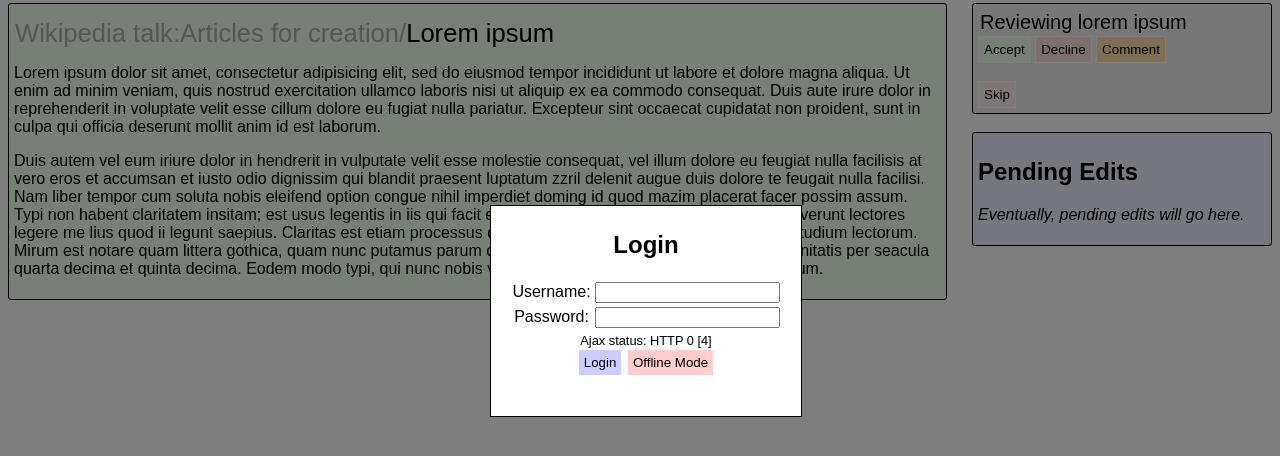
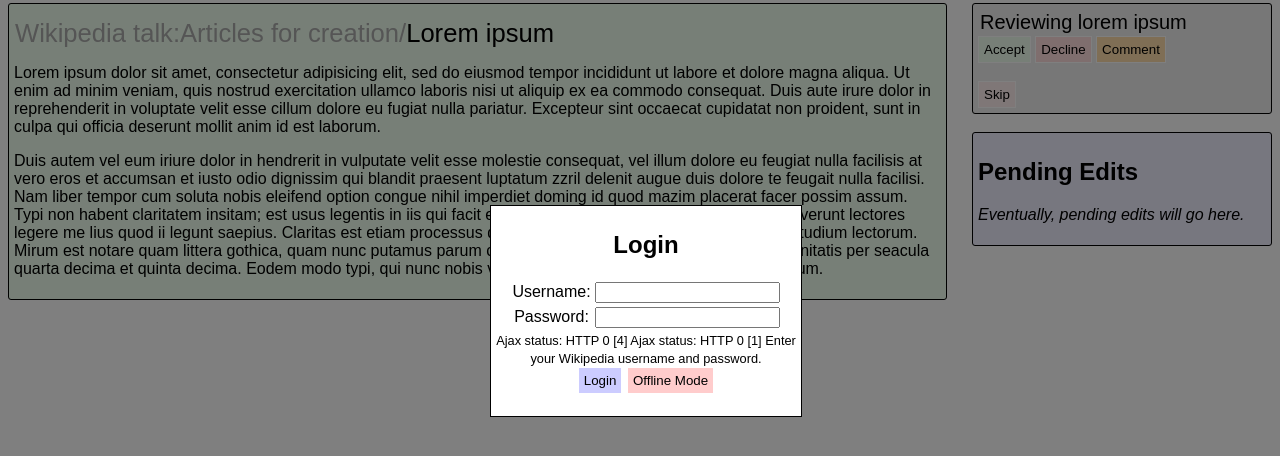
Before and after one commit to APerson241/APerson241.github.io, a plain HTML site: page index.html in a window 1280 px wide. Both pictures are taken after a click on the button "Login". Shown: the part 120-576 px from the top of the page. Drawn offline with nearby package versions, Linux system fonts and the light colour scheme; no server answers.

Commit message:
New status update system

```diff
--- a/index.html
+++ b/index.html
@@ -169,15 +169,16 @@
         }
 
         xhr.onreadystatechange = function() {
-          gebid("login_status").innerHTML = "Ajax status: HTTP " + xhr.status + " [" + xhr.readyState + "]";
+          gebid("login_status").innerHTML = "Ajax status: HTTP " + xhr.status + " [" + xhr.readyState + "]\n" + gebid("login_status").innerHTML;
           if(xhr.readyState == 4) {
             var loginElement = xhr.responseXML.getElementsByTagName("error");
-            gebid("login_status").innerHTML = "Wikipedia login status: " + loginElement.getAttribute("code");
+            gebid("login_status").innerHTML += "\nWikipedia login status: " + loginElement.getAttribute("code") + "\n" + gebid("login_status").innerHTML;
           }
         };
         gebid("offline_button").style.display = ""; // Show "offline" button
         xhr.open("GET", "//en.wikipedia.org/w/api.php", true);
         xhr.send("?action=login&lgname=" + gebid("login_username").value + "&lgpassword=" + gebid("login_password").value);
+        gebid("login-status").innerHTML = "Just tried to log in Wikipedia user " + gebid("login_username") + ".\n" + gebid("login_status").innerHTML;
       }
 
       function hideLoginPane() {
```
